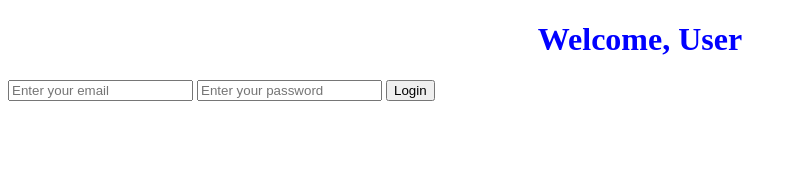
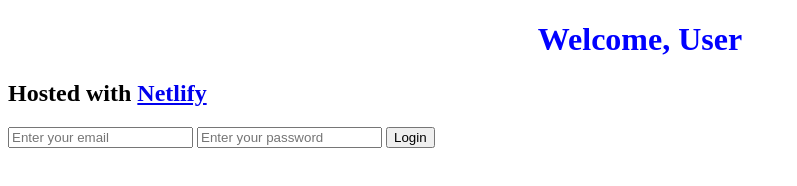
Before and after one commit to aleenaharoldpeter/git-project-shecodes, a plain HTML site: page index.html in a window 1280 px wide. Shown: the whole page, without its empty margins (0-797 px from the left). Drawn offline with Linux system fonts and the light colour scheme.

Commit message:
Added Netlify Link

```diff
--- a/index.html
+++ b/index.html
@@ -8,6 +8,7 @@
 </head>
 <body>
     <h1>Hello Git</h1>
+    <h2>Hosted with <a href="https://www.netlify.com/">Netlify</a></h2>
     <form>
         <input type="email" placeholder="Enter your email">
         <input type="password" placeholder="Enter your password">
```
